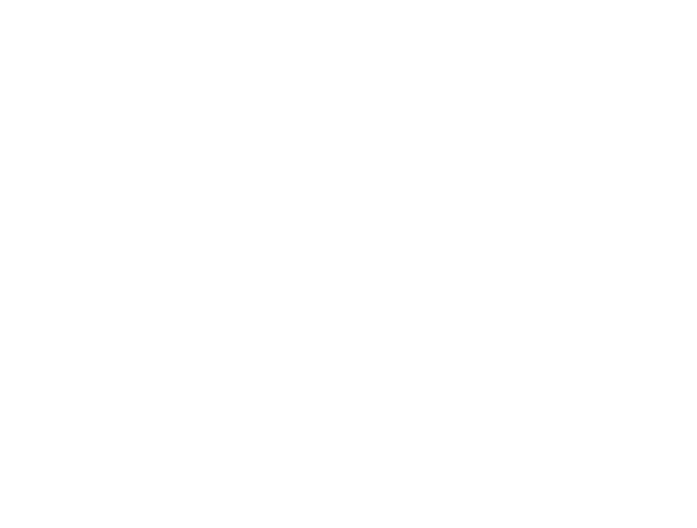
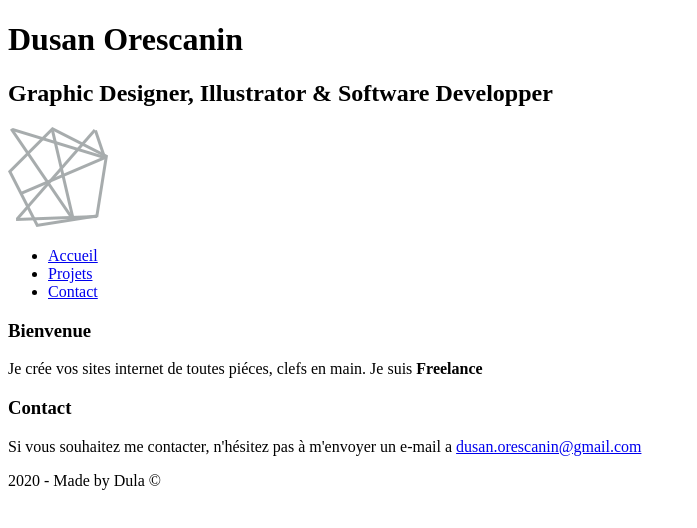
Before and after one commit to Dusan-O/Portfolio, a plain HTML site: page index.html in a window 1280 px wide. Shown: the whole page, without its empty margins (0-697 px from the left). Drawn offline with Linux system fonts and the light colour scheme.

Commit message:
"nav + header + footre + section x2 + logo + contact"

```diff
--- a/index.html
+++ b/index.html
@@ -5,13 +5,36 @@
         <meta name="viewport" content="width=device-width, initial-scale=1.0">
         <title>Dusan Orescanin - Software Developper</title>
     </head>
+
     <body>
         <header>
+            <h1>Dusan Orescanin</h1>
+            <h2>Graphic Designer, Illustrator & Software Developper</h2>
+            <img src="pictures/logo.png" />
 
         </header>
+        <nav>
+            <ul>
+                <li><a href="index.html">Accueil</a></li>
+                <li><a href="#projets">Projets</a></li>
+                <li><a href=##contact">Contact</a></li>
+            </ul>
+        </nav>
+
+        <section>
+
+            <h3>Bienvenue</h3>
+
+            <p>Je crée vos sites internet de toutes piéces, clefs en main. Je suis <strong>Freelance</strong></p>
+        </section>
+
+        <section>
+            <h3>Contact</h3>
+            <p>Si vous souhaitez me contacter, n'hésitez pas à m'envoyer un e-mail a <a href="mailto:dusan.orescanin@gmail.com">dusan.orescanin@gmail.com</a></p>
+        </section>
 
         <footer>
-
+            <span>2020 - Made by Dula ©</span>
         </footer>
     </body>
 </html>
```
Also changed, not shown: project1.html (+18 -4 lines), pictures/favicon.png (added), pictures/logo.png (added), pictures/presentation.png (added). Lines whose indentation alone changed are shown as unchanged.
